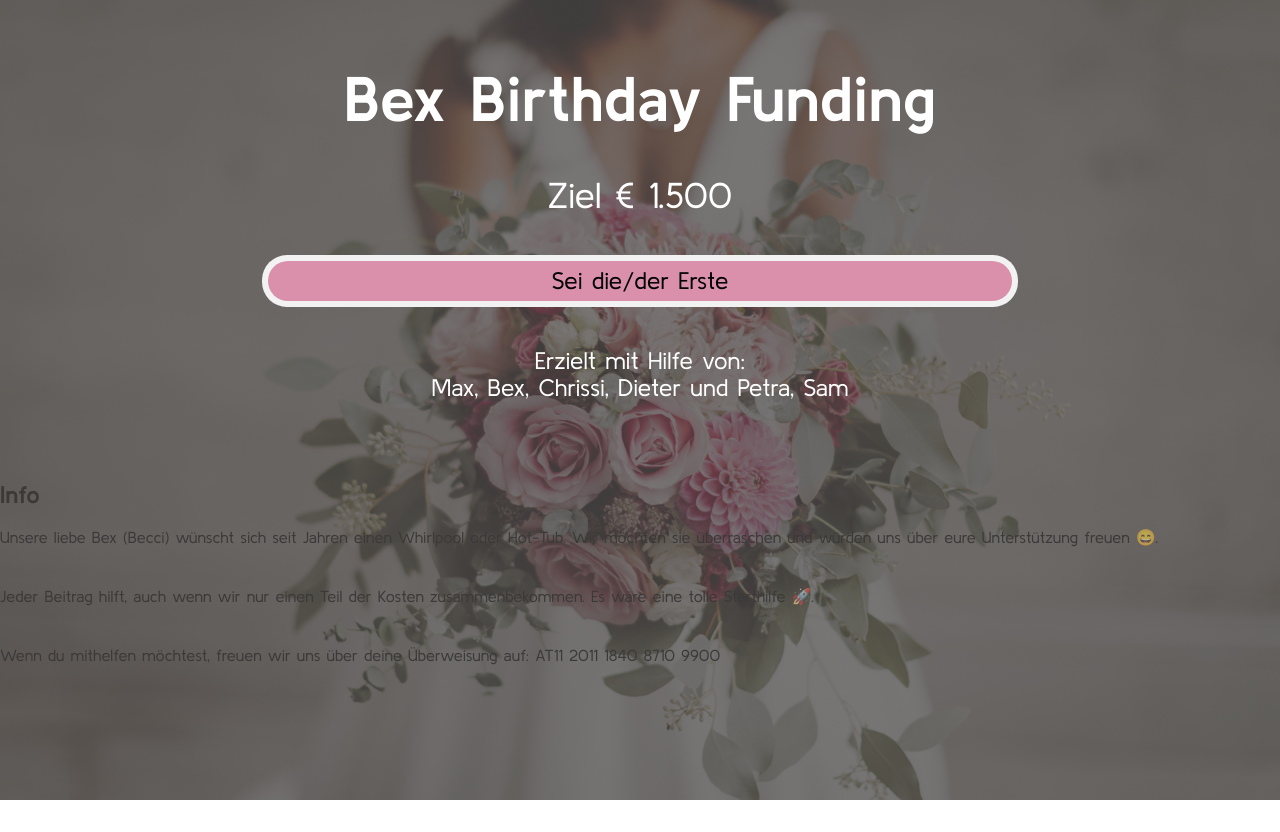
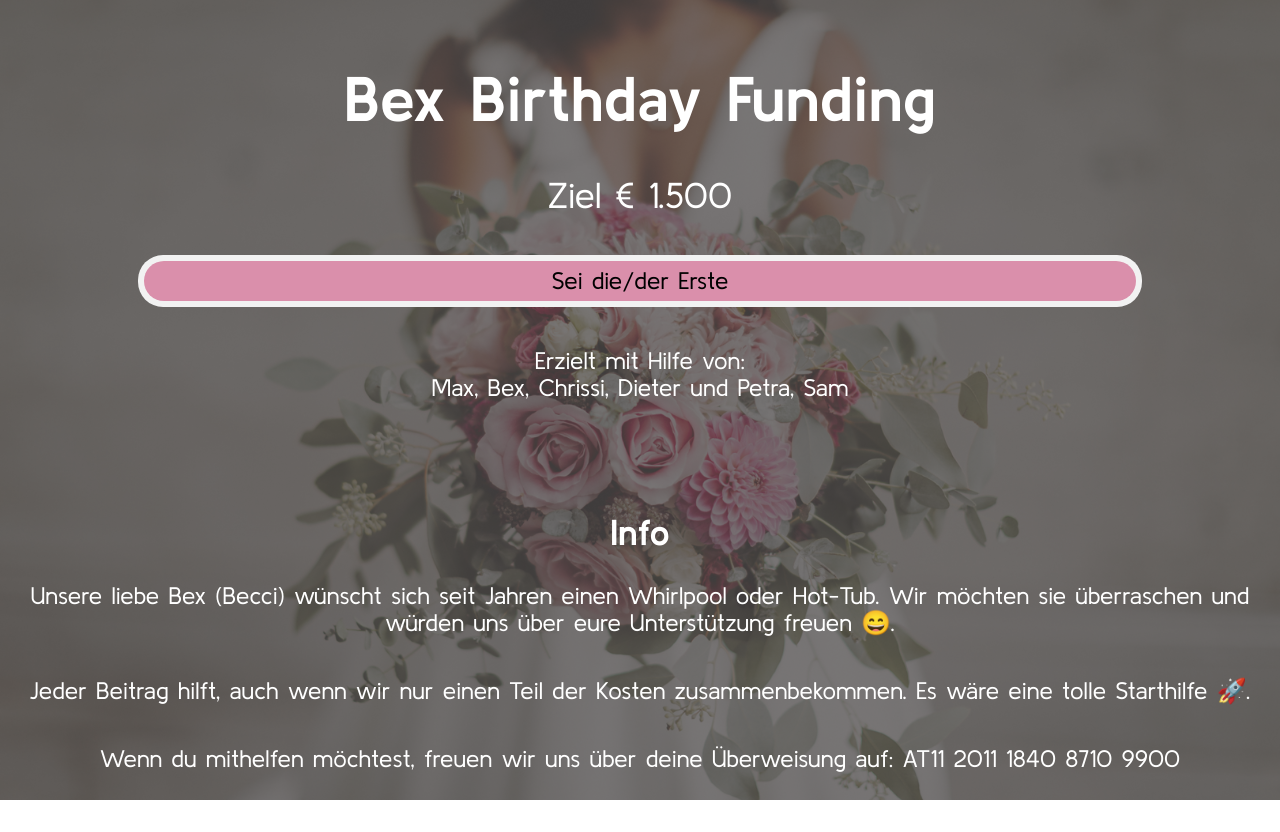
Before and after one commit to mad0mex/bex30er, a plain HTML site: page index.html in a window 1280 px wide. Before the commit the page ends 800 px from the top, so only its background shows below. Drawn offline with Linux system fonts and the light colour scheme.

Commit message:
Update index.html

```diff
--- a/index.html
+++ b/index.html
@@ -35,7 +35,7 @@
             background: rgba(121, 115, 115, 0.5); /* Überlagerungsfarbe */
         }
 
-        .content {
+        .content, .info {
             position: relative;
             z-index: 1;
             text-align: center;
@@ -64,7 +64,7 @@
             border-radius: 25px;
             padding: 6px; /* Dickerer Fortschrittsbalken */
             margin: 40px auto; /* Abstand erhöht */
-            width: 60%;
+            width: 80%; /* Breiterer Fortschrittsbalken */
             position: relative;
         }
 
@@ -78,6 +78,7 @@
             text-align: center;
             line-height: 40px; /* Vertikale Zentrierung */
             font-size: 1em; /* Schriftgröße im Balken */
+            white-space: nowrap; /* Verhindert Zeilenumbruch */
         }
     </style>
 </head>
@@ -98,6 +99,5 @@
         <p>Jeder Beitrag hilft, auch wenn wir nur einen Teil der Kosten zusammenbekommen. Es wäre eine tolle Starthilfe 🚀.</p>
         <p>Wenn du mithelfen möchtest, freuen wir uns über deine Überweisung auf: AT11 2011 1840 8710 9900</p>
     </div>
-
 </body>
 </html>
```
Lines whose indentation alone changed are shown as unchanged.
